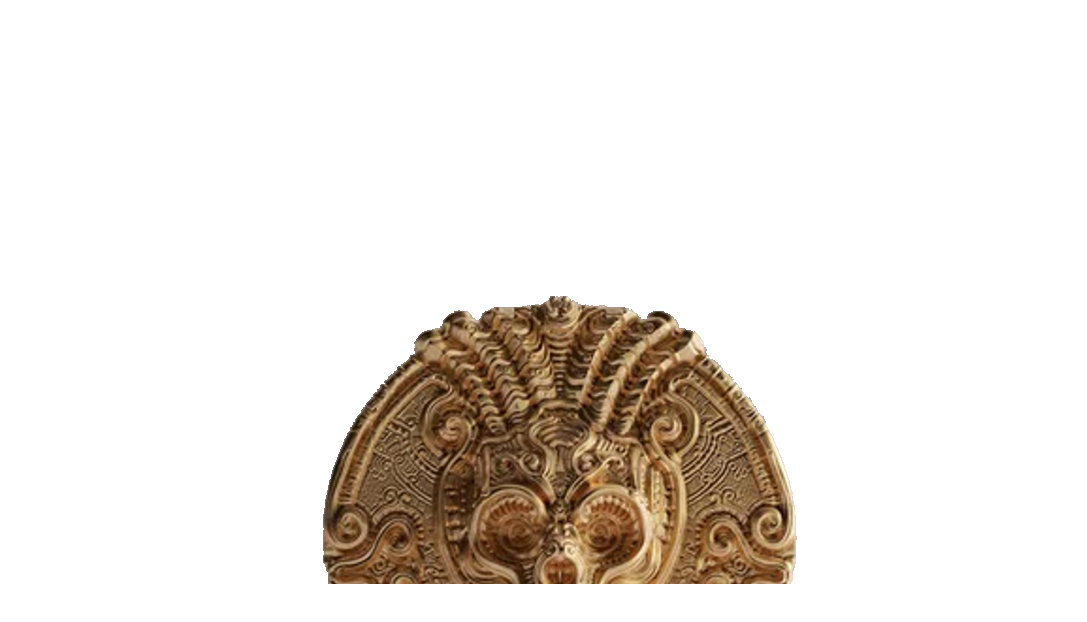
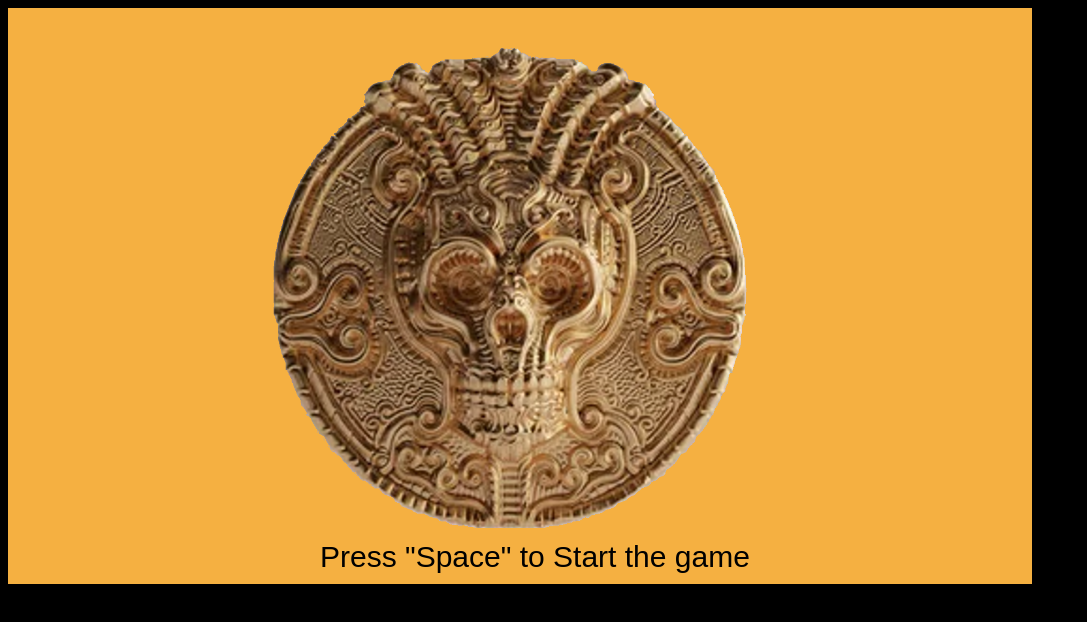
Before and after one commit to nooeel/dabloons, a plain HTML site: page index.html in a window 1280 px wide. Shown: the whole page, without its empty margins (0-1087 px from the left). Drawn offline with Linux system fonts and the light colour scheme.

Commit message:
scene zero + switch to 1 finished + working

```diff
--- a/index.html
+++ b/index.html
@@ -8,7 +8,7 @@
 <style>
 
 body {
-    background-color: white;
+    background-color: black;
 }
 
 </style>
--- a/js/index.js
+++ b/js/index.js
@@ -6,6 +6,11 @@ canvas.style.opacity = 1
 
 
 
+
+function renderBg(color) {
+    c.fillStyle = color
+    c.fillRect(0, 0, canvas.width, canvas.height)
+}
 
 
 
@@ -120,7 +125,7 @@ doorsMapTownOne.forEach((row, i) => {
 // Sprites erstellen
 
 
-
+// scenes
 
 const townOneBg = new Sprite({
     position: {
@@ -132,7 +137,7 @@ const townOneBg = new Sprite({
 
 
 
-
+// player
 
 const player = new Sprite({
     position: {
@@ -163,16 +168,21 @@ const fgTownOne = new Sprite({
 
 
 
+// sonstiges
+
+
 const dabloonImg = new Sprite({
     size: 0.6,
     position: {
-        x: (canvas.width / 2) - 200,
-        y: canvas.height / 2
+        x: canvas.width / 2 - 250,
+        y: 40
     },
     image: dabloonImgRaw,
 })
 
 
+
+// banner
 
 
 const banner6x3 = new Sprite({
@@ -182,6 +192,10 @@ const banner6x3 = new Sprite({
     },
     image: banner6x3ImgRaw
 })
+
+
+
+
 
 const textBodyBannerMessageHeading = [
     new Writing({
@@ -273,6 +287,22 @@ const bannerMessage = new BannerMessage({
 })
 
 
+
+// scene zero
+
+const startTextInfo = new Writing({
+    text: 'Press "Space" to Start the game',
+    position: {
+        x: canvas.width / 2 - 200,
+        y: canvas.height - 40
+    }
+})
+
+
+
+
+
+
 // ende Sprites
 
 const movables = [townOneBg, fgTownOne, ...boundaries, ...doors]        // elemente die sich durch moving nicht mitbewegen
@@ -306,6 +336,9 @@ const keys = {
     l: {
         pressed: false
     },
+    space: {
+        pressed: false
+    }
 }
 
 let lastKey
@@ -346,6 +379,12 @@ window.addEventListener('keydown', (e) => {
             keys.l.pressed = true
             lastKey = 'l'
             break
+
+        case ' ' :
+            keys.space.pressed = true
+            lastKey = 'space'
+            break
+
     }
 })
 
@@ -382,6 +421,11 @@ window.addEventListener('keyup', (e) => {
             keys.l.pressed = false
             lastKey = 'l'
             break
+
+        case ' ' :
+            keys.space.pressed = false
+            lastKey = 'space'
+            break
     }
 })
 
@@ -416,6 +460,8 @@ let archievement = [
 
 
 
+
+
 // ----------------------------------------------------------------------------------------
 // ------------------------------       ENDE MIT INIT       -------------------------------
 // ----------------------------------------------------------------------------------------
@@ -431,6 +477,7 @@ let timeRunning = '0'
 function loop() {
 
 
+
     now = Date.now()
     fps = Math.round(1000 / (now - before))
 
@@ -443,9 +490,6 @@ function loop() {
 
     render(currentScene)
     eventListening()
-    texting()
-
-    test()
     // console.log(secondsRunning + 'dt: ' + fps);
 
     if (fps > 99) {
@@ -466,6 +510,35 @@ loop();
 // ----------------------------------------------------------------------------------------
 // ------------------------------       FUNCTIONS       -----------------------------------
 // ----------------------------------------------------------------------------------------
+
+
+
+function render(currentScene) {
+
+    if (currentScene === 0) {   // 0 - start
+
+        renderBg('#F5B041')
+        dabloonImg.draw()
+        startTextInfo.write()
+
+    } else if (currentScene === 1){     // 1 - town one
+
+        townOneBg.draw()
+        player.draw()
+        fgTownOne.draw()
+
+    } else {
+
+        console.error('Scene: ' + currentScene + ' not found.');
+        setCurrentScene(0) // to start
+
+    }
+
+    if (bannerLoop === true) {
+        sendMessageBanner({index: bannerIndex, dauer: bannerDauer})
+    }
+}
+
 
 function setTimeRunning() {
     secondsRunning = Math.round(dt / 60)
@@ -490,36 +563,10 @@ function setDocumentTitle() {
 
 }
 
-function render(currentScene) {
-
-    test()
-
-    if (currentScene === 0) {   // 0 - start
-        dabloonImg.draw()
-        console.log('draw s0');
-
-    } else if (currentScene === 1){     // 1 - town one
-        console.log('draw s1');
-        townOneBg.draw()
-        player.draw()
-        fgTownOne.draw()
-    } else {
-        console.error('Scene: ' + currentScene + ' not found.');
-        setCurrentScene(0) // to start
-    }
-
-    if (bannerLoop === true) {
-        sendMessageBanner({index: bannerIndex, dauer: bannerDauer})
-    }
-}
 
 
-function test() {
 
-}
 
-function texting() {
-}
 
 
 
@@ -527,7 +574,12 @@ function texting() {
 
 function eventListening() {
 
-    if (blendingOut === true) {
+    if (currentScene === 0 && keys.space.pressed) {
+        setCurrentScene(1)
+    }
+
+
+    if (blendingOut) {
         blendOut({blendSpeed: 0.05})
     }
 
```
